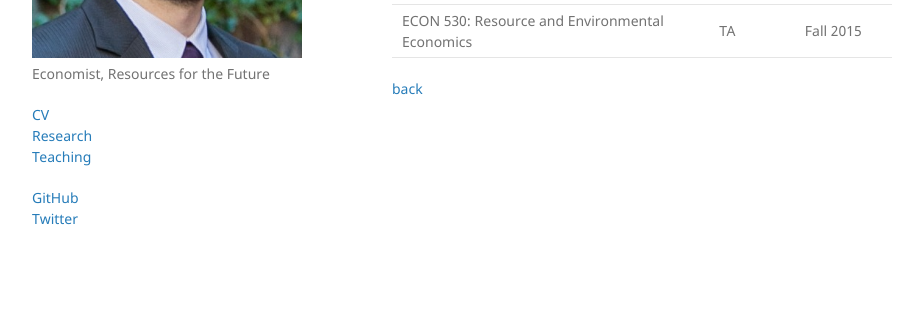
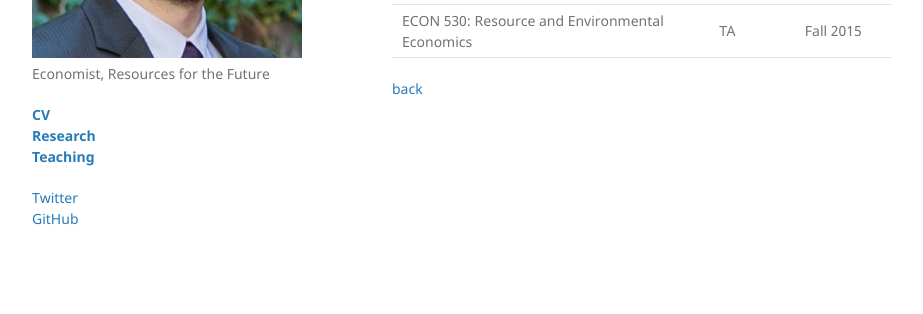
Before and after one commit to bprest/bprest.github.io, a Jekyll site: the page built from teaching.md, in a window 1280 px wide. Shown: the part 327-641 px from the top of the page, without its empty margins (178-1101 px from the left). Built offline with Jekyll 4.4.1, drawn with Linux system fonts in a browser that asks for light colours; our own code applies the rules of GitHub Pages for plain Markdown files.

Commit message:
Bold, reorder

```diff
--- a/_layouts/default.html
+++ b/_layouts/default.html
@@ -26,10 +26,10 @@
         <p class="view"><a href="{{ site.github.repository_url }}">View the Project on GitHub <small>{{ site.github.repository_nwo }}</small></a></p>
         {% endif %}
 
-        <p class="view"><a href="http://bit.ly/BrianPrestCV">CV</a><br><a href="./research">Research</a><br><a href="./teaching">Teaching</a> </p>
+        <p class="view"><a href="http://bit.ly/BrianPrestCV"><b>CV</b></a><br><a href="./research"><b>Research</b></a><br><a href="./teaching"><b>Teaching</b></a> </p>
 
         {% if site.github.is_user_page %}
-        <p class="view"><a href="{{ site.github.owner_url }}"> GitHub </a><br><a href="https://twitter.com/bprest">Twitter</a></p>
+        <p class="view"><a href="https://twitter.com/bprest">Twitter</a><br><a href="{{ site.github.owner_url }}"> GitHub </a></p>
         {% endif %}
 
         {% if site.show_downloads %}
--- a/teaching.md
+++ b/teaching.md
@@ -14,5 +14,4 @@ layout: default
 |ECON 530: Resource and Environmental Economics | TA | Fall 2015
 
 
-
 [back](./)
```
